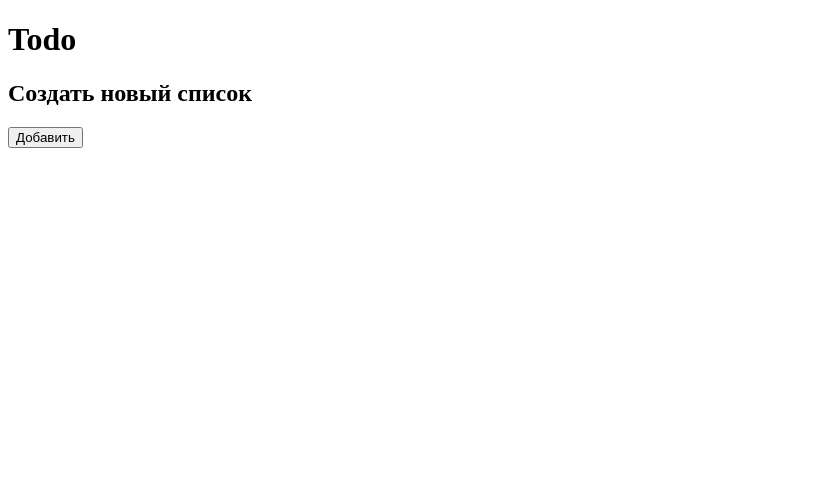
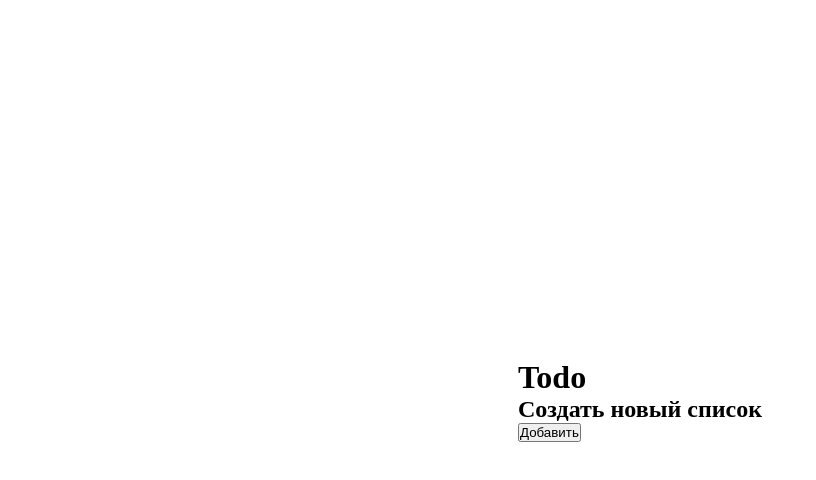
Before and after one commit to Slipmaks/HomeWork, a Vue app: page / in a window 1280 px wide. Shown: the top 480 px of the page, without its empty margins (0-816 px from the left). Built offline with nearby package versions, Linux system fonts and the light colour scheme.

Commit message:
css init

```diff
--- a/public/index.html
+++ b/public/index.html
@@ -1,15 +1,20 @@
 <!DOCTYPE html>
 <html lang="">
   <head>
-    <meta charset="utf-8">
-    <meta http-equiv="X-UA-Compatible" content="IE=edge">
-    <meta name="viewport" content="width=device-width,initial-scale=1.0">
-    <link rel="icon" href="<%= BASE_URL %>favicon.ico">
+    <meta charset="utf-8" />
+    <meta http-equiv="X-UA-Compatible" content="IE=edge" />
+    <meta name="viewport" content="width=device-width,initial-scale=1.0" />
+    <link rel="stylesheet" href="style.css" />
+    <link rel="icon" href="<%= BASE_URL %>favicon.ico" />
     <title><%= htmlWebpackPlugin.options.title %></title>
   </head>
   <body>
     <noscript>
-      <strong>We're sorry but <%= htmlWebpackPlugin.options.title %> doesn't work properly without JavaScript enabled. Please enable it to continue.</strong>
+      <strong
+        >We're sorry but <%= htmlWebpackPlugin.options.title %> doesn't work
+        properly without JavaScript enabled. Please enable it to
+        continue.</strong
+      >
     </noscript>
     <div id="app"></div>
     <!-- built files will be auto injected -->
--- /dev/null
+++ b/public/style.css
@@ -0,0 +1,10 @@
+* {
+  margin: 0;
+  padding: 0;
+}
+body {
+  display: flex;
+  justify-content: center;
+  align-items: center;
+  height: 100vh;
+}
--- a/src/App.vue
+++ b/src/App.vue
@@ -23,8 +23,8 @@
       </template>
     </div>
     <template v-if="list.length">
+      <hr />
       <ul>
-        <hr />
         <li
           v-for="(item, index) in list"
           :key="item.id"
@@ -80,13 +80,13 @@
     completeTask(index, item) {
       if (item.complete == true) {
         this.list[index].complete = false;
-        this.updateListData();
+        this.updateLocalStorageData();
         return;
       }
       this.list[index].complete = true;
-      this.updateListData();
+      this.updateLocalStorageData();
     },
-    updateListData() {
+    updateLocalStorageData() {
       localStorage.setItem("item-list", JSON.stringify(this.list));
     },
     clearList() {
@@ -95,7 +95,7 @@
   },
   watch: {
     list() {
-      this.updateListData();
+      this.updateLocalStorageData();
     },
   },
 };
@@ -105,4 +105,7 @@
 .complete {
   text-decoration: line-through;
 }
+li {
+  list-style: none;
+}
 </style>
```
